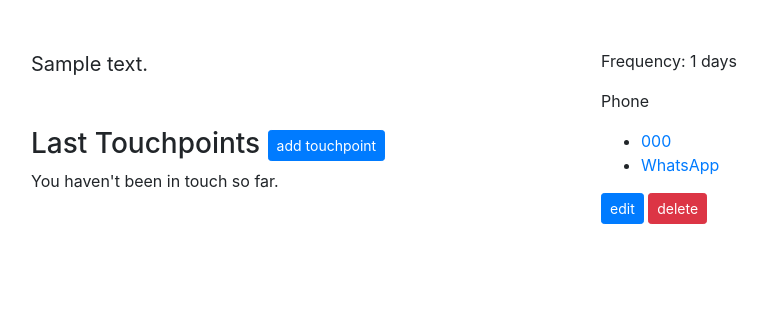
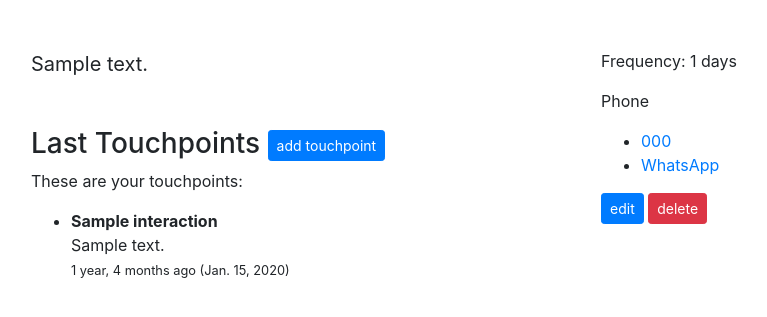
Before and after one commit to lorey/personal-crm, a Django app: page /app/contacts/1 in a window 1280 px wide. Shown: the part 197-514 px from the top of the page, without its empty margins (54-821 px from the left). Run offline with Django 3.2, Linux system fonts and the light colour scheme; tables that the repository leaves empty hold one stand-in row (values such as "Sample post"); some libraries are stand-ins or nearby versions.

Commit message:
Adapt views to new data model

```diff
--- a/networking_base/models.py
+++ b/networking_base/models.py
@@ -1,5 +1,10 @@
+import time
+from datetime import datetime, timedelta
+
 from django.contrib.auth.models import User
 from django.db import models
+
+LAST_INTERACTION_DEFAULT = datetime.now().astimezone() - timedelta(days=365)
 
 
 class Contact(models.Model):
@@ -12,6 +17,25 @@ class Contact(models.Model):
     linkedin_url = models.URLField(max_length=100, null=True, blank=True)
     twitter_url = models.URLField(max_length=100, null=True, blank=True)
     phone_number = models.CharField(max_length=50, null=True, blank=True)
+
+    def get_last_interaction(self):
+        return self.interactions.order_by("-was_at").first()
+
+    def get_last_interaction_date_or_default(self):
+        li = self.get_last_interaction()
+        lid = LAST_INTERACTION_DEFAULT
+        if li:
+            lid = li.was_at
+        return lid
+
+    def get_urgency(self):
+        last_interaction_date = self.get_last_interaction_date_or_default()
+        time_since_interaction = datetime.now().astimezone() - last_interaction_date
+        return time_since_interaction.days > self.frequency_in_days
+
+    def get_due_date(self):
+        last_interaction_date = self.get_last_interaction_date_or_default()
+        return last_interaction_date + timedelta(days=self.frequency_in_days)
 
     def __str__(self):
         return self.name
@@ -40,7 +64,7 @@ class Interaction(models.Model):
     An interaction with a specific contact.
     """
 
-    contact = models.ForeignKey(Contact, models.CASCADE)
+    contact = models.ForeignKey(Contact, models.CASCADE, related_name="interactions")
     type = models.ForeignKey(InteractionType, models.SET_NULL, blank=True, null=True)
 
     title = models.CharField(max_length=100)
--- a/networking_web/templates/web/contact_detail.html
+++ b/networking_web/templates/web/contact_detail.html
@@ -15,13 +15,17 @@
             add touchpoint
         </a>
     </h3>
-    {% if contact.touchpoint_set.all %}
+    {% if contact.interactions.all %}
         <p>These are your touchpoints:</p>
         <ul>
-            {% for touchpoint in contact.touchpoint_set.all %}
+            {% for interaction in contact.interactions.all %}
                 <li>
-                    {{ touchpoint.when|timesince }} ago
-                    ({{ touchpoint.when|date }})
+                    <strong>{{ interaction.title }}</strong><br>
+                    {{ interaction.description }}<br>
+                    <small>
+                        {{ interaction.was_at|timesince }} ago
+                        ({{ interaction.was_at|date }})
+                    </small>
                 </li>
             {% endfor %}
         </ul>
@@ -48,7 +52,8 @@
                 <a href="tel:{{ contact.phone_number }}">{{ contact.phone_number }}</a>
             </li>
             <li>
-            <a href="https://wa.me/{{ contact.phone_number|urlencode }}?text={{ 'Hallo' }}" target="_blank">WhatsApp</a>
+                <a href="https://wa.me/{{ contact.phone_number|urlencode }}?text={{ 'Hallo' }}"
+                   target="_blank">WhatsApp</a>
             </li>
         </ul>
     {% endif %}
--- a/networking_web/templates/web/contact_overview.html
+++ b/networking_web/templates/web/contact_overview.html
@@ -25,8 +25,8 @@
                     {% endif %}
                 </td>
                 <td class="">
-            {% if contact.get_last_touchpoint %}
-            {{ contact.get_last_touchpoint.when|timesince_coarse }} ago
+                    {% if contact.get_last_interaction %}
+                        {{ contact.get_last_interaction.was_at|timesince_coarse }} ago
                     {% else %}
                         never
                     {% endif %}
--- a/networking_web/views.py
+++ b/networking_web/views.py
@@ -80,7 +80,7 @@ def index(request):
     contacts = (
         Contact.objects.filter(user=request.user)
         .order_by("name")
-        .prefetch_related("touchpoint_set")
+        .prefetch_related("interactions")
         .all()
     )
 
```
Also changed, not shown: networking_web/templates/web/index.html (+9 -6 lines). Lines whose indentation alone changed are shown as unchanged.
